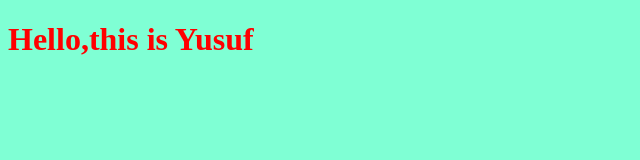
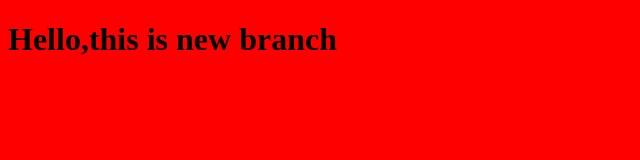
Before and after one commit to yusufH-H/myoop, a plain HTML site: page index.html in a window 1280 px wide. Shown: the whole page, without its empty margins (0-640 px from the left). Drawn offline with Linux system fonts and the light colour scheme.

Commit message:
changing style for the title

```diff
--- a/index.html
+++ b/index.html
@@ -9,7 +9,7 @@
 </head>
 
 <body>
-    <h1>Hello,this is Yusuf</h1>
+    <h1>Hello,this is new branch</h1>
     <script src="app.js"></script>
 </body>
 
--- a/style.css
+++ b/style.css
@@ -1,8 +1,8 @@
 h1 {
-    color: red;
+    color: black;
 
 }
 
 body {
-    background-color: aquamarine;
+    background-color: red;
 }
```
